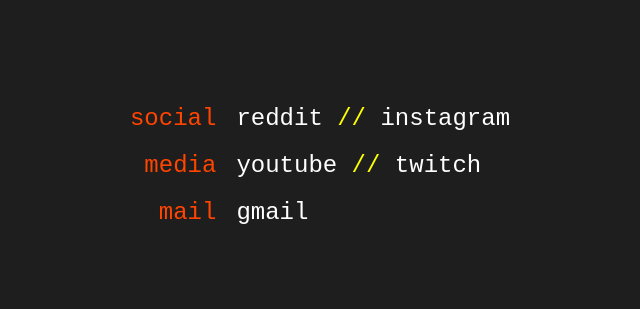
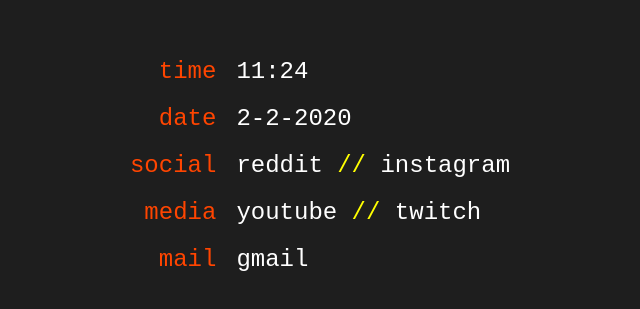
Before and after one commit to fedeizzo/browser-home, a plain HTML site: page index.html in a window 1280 px wide. Shown: the part 235-544 px from the top of the page, without its empty margins (295-935 px from the left). Drawn offline with Linux system fonts and the light colour scheme.

Commit message:
add time and date

```diff
--- a/index.html
+++ b/index.html
@@ -10,16 +10,31 @@
 <div id="bg">
     <div id="home">
         <div class="left">
+            <div>time</div>
+            <div>date</div>
             <div>social</div>
             <div>media</div>
             <div>mail</div>
         </div>
 
         <div class="right">
+            <div class="in" id="time">
+            </div>
+            <div class="in" id="date">
+                <p id="date"></p>
+            </div>
             <div class="in"><a href="http://reddit.com">reddit</a> <div class="slash">//</div> <a href="http://instagram.com">instagram</a></div>
             <div class="in"><a href="http://youtube.com">youtube</a> <div class="slash">//</div> <a href="http://twitch.tv">twitch</a></div>
             <div class="in"><a href="http://gmail.com">gmail</a> <div class="slash">
         </div>
     </div>
+    <script>
+        let t = new Date();
+        t = t.getHours().toString() + ":" +  t.getMinutes().toString();
+        document.getElementById("time").innerHTML = t;
+        let d = new Date();
+        d = d.getDay().toString() + "-" + d.getMonth() + "-" + d.getFullYear();
+        document.getElementById("date").innerHTML = d;
+    </script>
 </body>
 </html>
```
